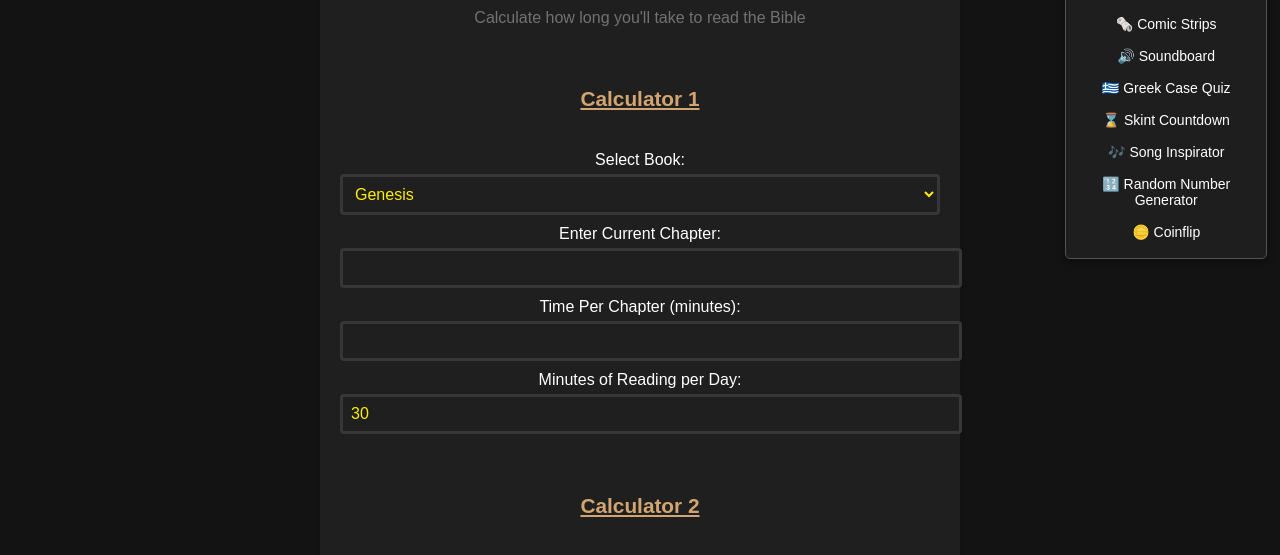
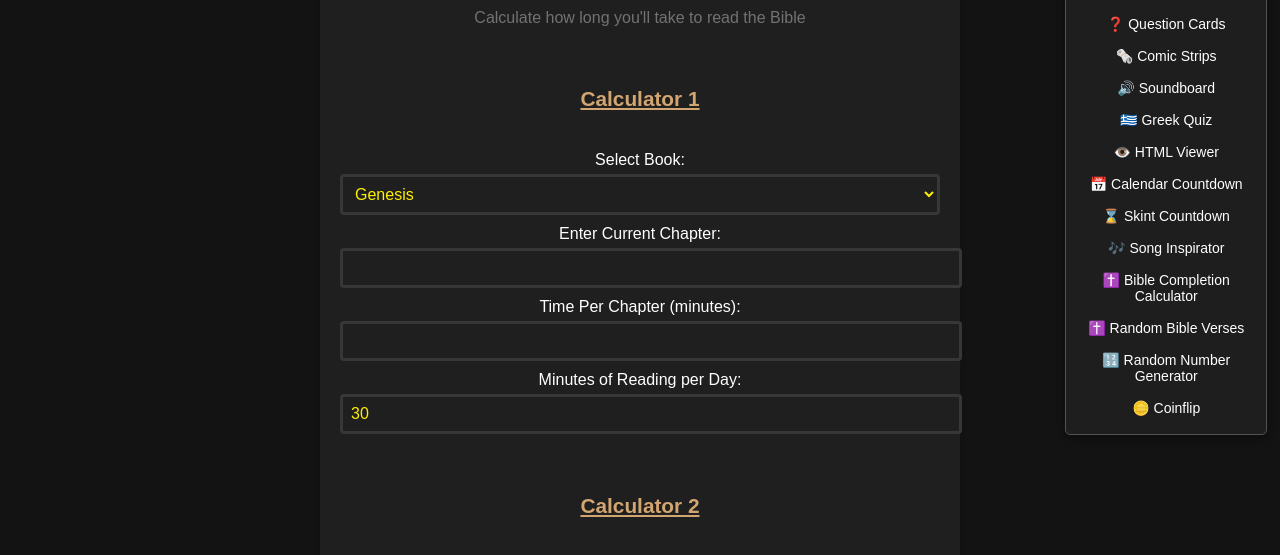
Before and after one commit to kay-who-codes/Bible-Completion-Calculator, a plain HTML site: page index.html in a window 1280 px wide. Both pictures are taken after a click on the button "More Apps". Shown: the part 187-742 px from the top of the page. Drawn offline with Linux system fonts and the light colour scheme.

Commit message:
Update index.html

```diff
--- a/index.html
+++ b/index.html
@@ -15,11 +15,16 @@
         <a href="https://kay-who-codes.github.io/Cards-Against-Humanity/">⬜ Cards Against Humanity</a>
         <a href="https://kay-who-codes.github.io/Ultimate-Drinking-Cards">🍻 Ultimate Drinking Cards</a>
         <a href="https://kay-who-codes.github.io/Kings-Cup/">🍺 Kings Cup</a>
+        <a href="https://kay-who-codes.github.io/Question-Cards/">❓ Question Cards</a>
         <a href="https://kay-who-codes.github.io/Daily-Comic-Strips/">🗞️ Comic Strips</a>
         <a href="https://kay-who-codes.github.io/Soundboard/">🔊 Soundboard</a>
-        <a href="https://kay-who-codes.github.io/Greek-Case-Quiz/">🇬🇷 Greek Case Quiz</a>
+        <a href="https://kay-who-codes.github.io/Greek-Quiz/">🇬🇷 Greek Quiz</a>
+        <a href="https://kay-who-codes.github.io/HTML-Displayer/">👁️ HTML Viewer</a>
+        <a href="https://kay-who-codes.github.io/Calendar-Holiday-Countdown/">📅 Calendar Countdown</a>
         <a href="https://kay-who-codes.github.io/Skint-Countdown/">⌛ Skint Countdown</a>
         <a href="https://kay-who-codes.github.io/Song-Inspirator/">🎶 Song Inspirator</a>
+        <a href="https://kay-who-codes.github.io/Bible-Completion-Calculator/">✝️ Bible Completion Calculator</a>
+        <a href="https://kay-who-codes.github.io/Random-Bible-Verse/">✝️ Random Bible Verses</a>
         <a href="https://kay-who-codes.github.io/Random-Numbers/">🔢 Random Number Generator</a>
         <a href="https://kay-who-codes.github.io/Coinflip/">🪙 Coinflip</a>
       </div>
```
